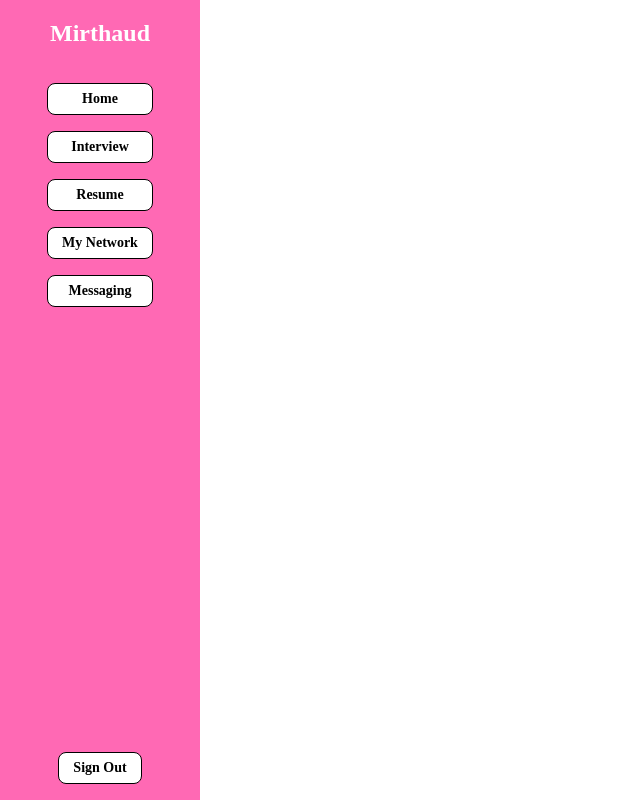
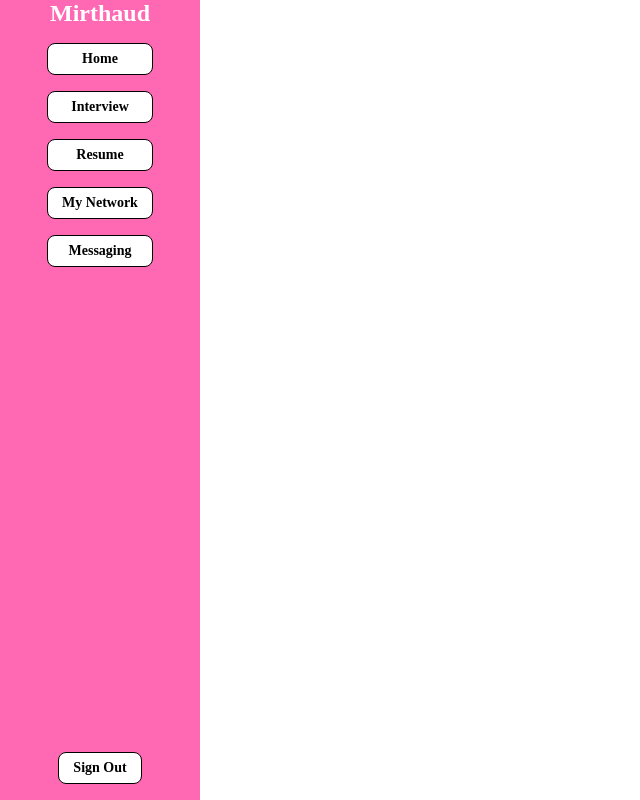
Before and after one commit to Kerlin-Augustin/mirthaud, a React (Vite) app in the folder frontend/: page / in a window 1280 px wide. Shown: the whole page, without its empty margins (0-640 px from the left). Built offline with nearby package versions, Linux system fonts and the light colour scheme.

Commit message:
created css modules

```diff
--- a/frontend/index.html
+++ b/frontend/index.html
@@ -6,7 +6,7 @@
     <meta name="viewport" content="width=device-width, initial-scale=1.0" />
     <title>Mirthaud</title>
   </head>
-  <body style="margin:0">
+  <body>
     <div id="root"></div>
     <script type="module" src="/src/main.tsx"></script>
   </body>
--- a/frontend/src/Buttons/SidebarButton.tsx
+++ b/frontend/src/Buttons/SidebarButton.tsx
@@ -1,29 +1,14 @@
+import './sidebarButton.css';
+
 interface SidebarButtonProps {
   buttonText: string
 }
 
 function SidebarButton({buttonText}: SidebarButtonProps) {
 
-  const style: {[key:string] : React.CSSProperties} = {
-    homeButton: {
-      background: 'white',
-      textAlign: 'center',
-      border: '1px solid black',
-      borderRadius: '0.5em',
-      marginTop: '1em'
-    },
-    text: {
-      marginLeft: '1em',
-      marginRight: '1em',
-      marginTop: '0.5em',
-      marginBottom: '0.5em',
-      fontSize: '14px'
-    }
-  }
-
   return (
-    <div style={style.homeButton}>
-      <h2 style={style.text}>{buttonText}</h2>
+    <div className="homeButton">
+      <h2 className='homeButtonText'>{buttonText}</h2>
     </div>
   )
 }
--- /dev/null
+++ b/frontend/src/Buttons/sidebarButton.css
@@ -0,0 +1,15 @@
+.homeButton {
+  background: white;
+  text-align: center;
+  border: 1px solid black;
+  border-radius: 0.5em;
+  margin-top: 1em
+}
+
+.homeButtonText {
+  margin-left: 1em;
+  margin-right: 1em;
+  margin-top: 0.5em;
+  margin-bottom: 0.5em;
+  font-size: 14px
+}
--- a/frontend/src/Sidebar/Sidebar.tsx
+++ b/frontend/src/Sidebar/Sidebar.tsx
@@ -1,3 +1,4 @@
+import './sidebar.css';
 import SidebarButton from "../Buttons/SidebarButton"
 
 function Sidebar() {
@@ -17,59 +18,18 @@ function Sidebar() {
     )
   })
 
-  const style: { [key: string]: React.CSSProperties } = {
-    sideBarContainer: {
-      background: '#FF69B4',
-      width: '200px',
-      height: '100vh',
-      display: 'flex',
-      flexDirection: 'column',
-      justifyContent: 'space-between',
-      alignItems: 'center',
-    },
-    logoAndTabs: {
-      display: 'flex',
-      flexDirection: 'column',
-      alignItems: 'center',
-    },
-    logoText: {
-      color: 'white',
-    },
-    tabs: {
-      display: 'flex',
-      flexDirection: 'column',
-      alignItems: 'stretch'
-    },
-    profile: {
-      display: 'flex',
-      justifyContent: 'center',
-      background: 'white',
-      textAlign: 'center',
-      border: '1px solid black',
-      borderRadius: '0.5em',
-      marginBottom: '1em',
-    },
-    profileText: {
-      marginLeft: '1em',
-      marginRight: '1em',
-      marginTop: '0.5em',
-      marginBottom: '0.5em',
-      fontSize: '14px'
-    }
-  }
-
   return (
-    <aside style={style.sideBarContainer}>
-      <div style={style.logoAndTabs}>
-        <h2 style={style.logoText}>
+    <aside className="sideBarContainer">
+      <div className="logoAndTabs">
+        <h2 className="logoText">
           Mirthaud
         </h2>
-        <div style={style.tabs}>
+        <div className="tabs">
           {allTabs}
         </div>
       </div>
-      <div style={style.profile}>
-        <h3 style={style.profileText}>
+      <div className="profile">
+        <h3 className="profileText">
           Sign Out
         </h3>
       </div>
--- /dev/null
+++ b/frontend/src/Sidebar/sidebar.css
@@ -0,0 +1,43 @@
+.sideBarContainer {
+  background: #FF69B4;
+  width: 200px;
+  height: 100vh;
+  display: flex;
+  flex-direction: column;
+  justify-content: space-between;
+  align-items: center;
+}
+
+.logoAndTabs {
+  display: flex;
+  flex-direction: column;
+  align-items: center;
+}
+
+.logoText {
+  color: white;
+}
+
+.tabs {
+  display: flex;
+  flex-direction: column;
+  align-items: stretch
+}
+
+.profile {
+  display: flex;
+  justify-content: center;
+  background: white;
+  text-align: center;
+  border: 1px solid black;
+  border-radius: 0.5em;
+  margin-bottom: 1em;
+}
+
+.profileText {
+  margin-left: 1em;
+  margin-right: 1em;
+  margin-top: 0.5em;
+  margin-bottom: 0.5em;
+  font-size: 14px;
+}
--- /dev/null
+++ b/frontend/src/global.css
@@ -0,0 +1,5 @@
+* {
+  margin: 0;
+  padding: 0;
+  box-sizing: border-box;
+}
--- a/frontend/src/main.tsx
+++ b/frontend/src/main.tsx
@@ -1,3 +1,4 @@
+import './global.css';
 import { StrictMode } from 'react'
 import { createRoot } from 'react-dom/client'
 import App from './App.tsx'
--- a/frontend/vite.config.ts
+++ b/frontend/vite.config.ts
@@ -4,4 +4,13 @@ import react from '@vitejs/plugin-react-swc'
 // https://vite.dev/config/
 export default defineConfig({
   plugins: [react()],
+  server: {
+    proxy: {
+      '/api': {
+        target: 'http://localhost:3000',
+        changeOrigin: true,
+        secure: false
+      }
+    }
+  }
 })
```
Also changed, not shown: 1 other file (tests, documents, lock files or other folders).
